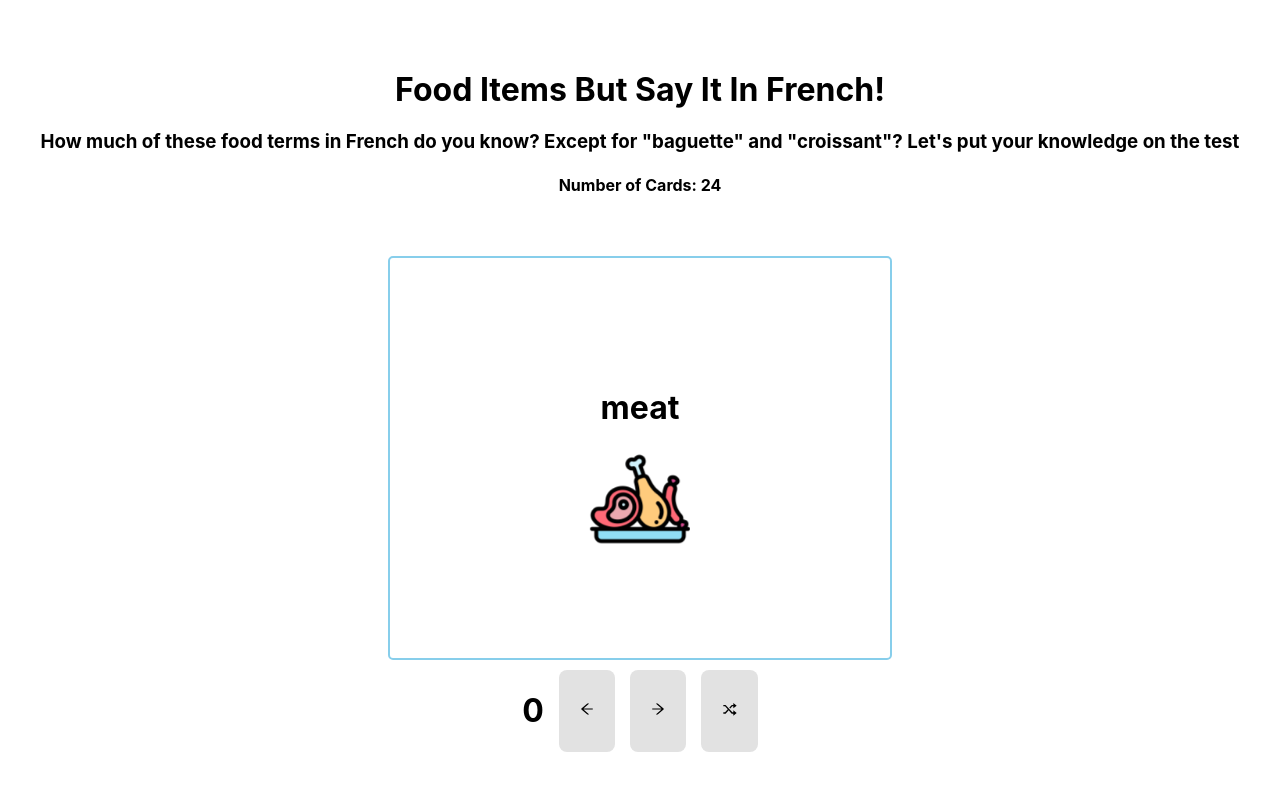
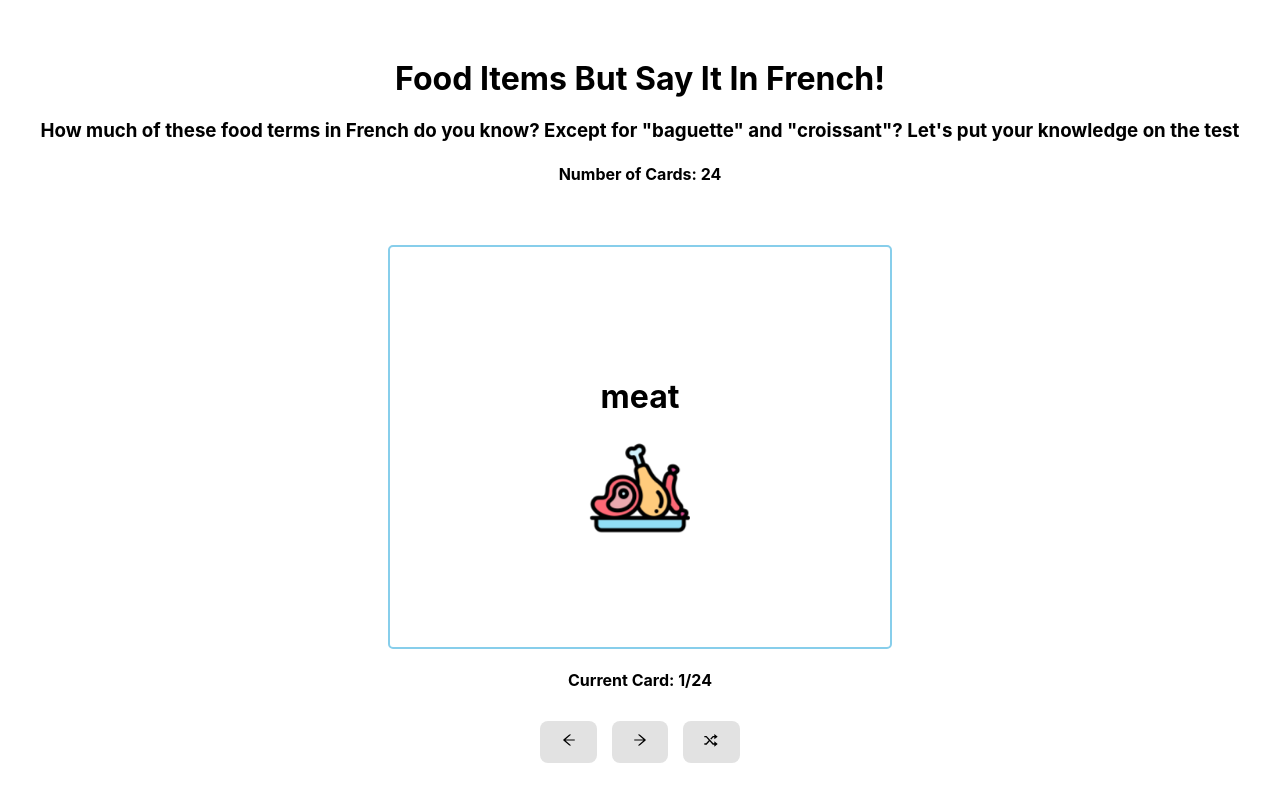
Before and after one commit to HafsaSarker/Flashcards-App, a React (Vite) app in the folder flashcards/: page / in a window 1280 px wide. Built offline with nearby package versions, Linux system fonts and the light colour scheme.

Commit message:
add current card index feature

```diff
--- a/flashcards/src/App.jsx
+++ b/flashcards/src/App.jsx
@@ -1,4 +1,4 @@
-import React, { useState, useEffect } from 'react'
+import React, { useState } from 'react'
 import { AiOutlineArrowLeft, AiOutlineArrowRight } from 'react-icons/ai'
 import { BiShuffle } from 'react-icons/bi'
 import studySet from './studySet'
@@ -7,6 +7,8 @@ import './App.css'
 
 function App() {
   const [cardIndex, setCardIndex] = useState(0);
+  const [isShuffling, setIsShuffling] = useState(false);
+  const[randIndex, setRandIndex] = useState(0);
   const [isNotFlipped, setIsNotFlip] = useState(true);
   const [question, setQuestion] = useState(studySet[0].question);
   const [answer, setAnswer] = useState(studySet[0].answer)
@@ -14,6 +16,9 @@ function App() {
 
   const showRandomCard = () =>{
     const randNum = Math.floor(Math.random() * studySet.length);
+    setRandIndex(randNum);
+    console.log({randIndex});
+    setIsShuffling(true);
     showCard(randNum);
   }
 
@@ -21,6 +26,7 @@ function App() {
     if(cardIndex >= 23){
       return;
     }
+    setIsShuffling(false);
     setCardIndex(cardIndex + 1);
     console.log({cardIndex});
     showCard(cardIndex+1)
@@ -29,6 +35,7 @@ function App() {
     if(cardIndex <= 0){
       return;
     }
+    setIsShuffling(false);
     setCardIndex(cardIndex - 1);
     showCard(cardIndex-1);
   }
@@ -85,9 +92,9 @@ function App() {
           cardText = {isNotFlipped ? question : answer}
         />
       </div>
-
+      {!isShuffling && <h4>Current Card: {cardIndex+1}/24</h4>}
+      {isShuffling && <h4>Current Card: {randIndex+1}/24</h4>}
       <div className="btn-container">
-        <h1>{cardIndex}</h1>
         <button onClick={backward}  ><span><AiOutlineArrowLeft /></span>
         </button>
         <button onClick={forward}>
```
